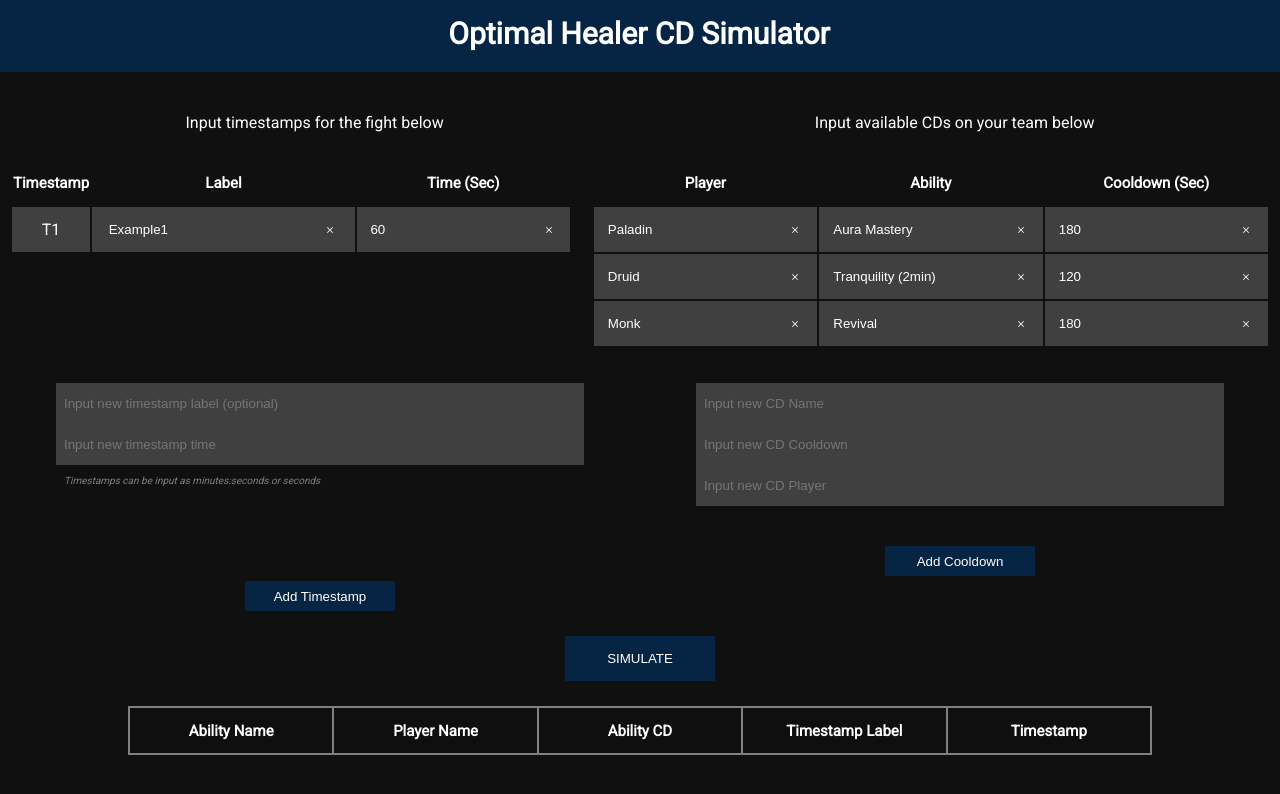
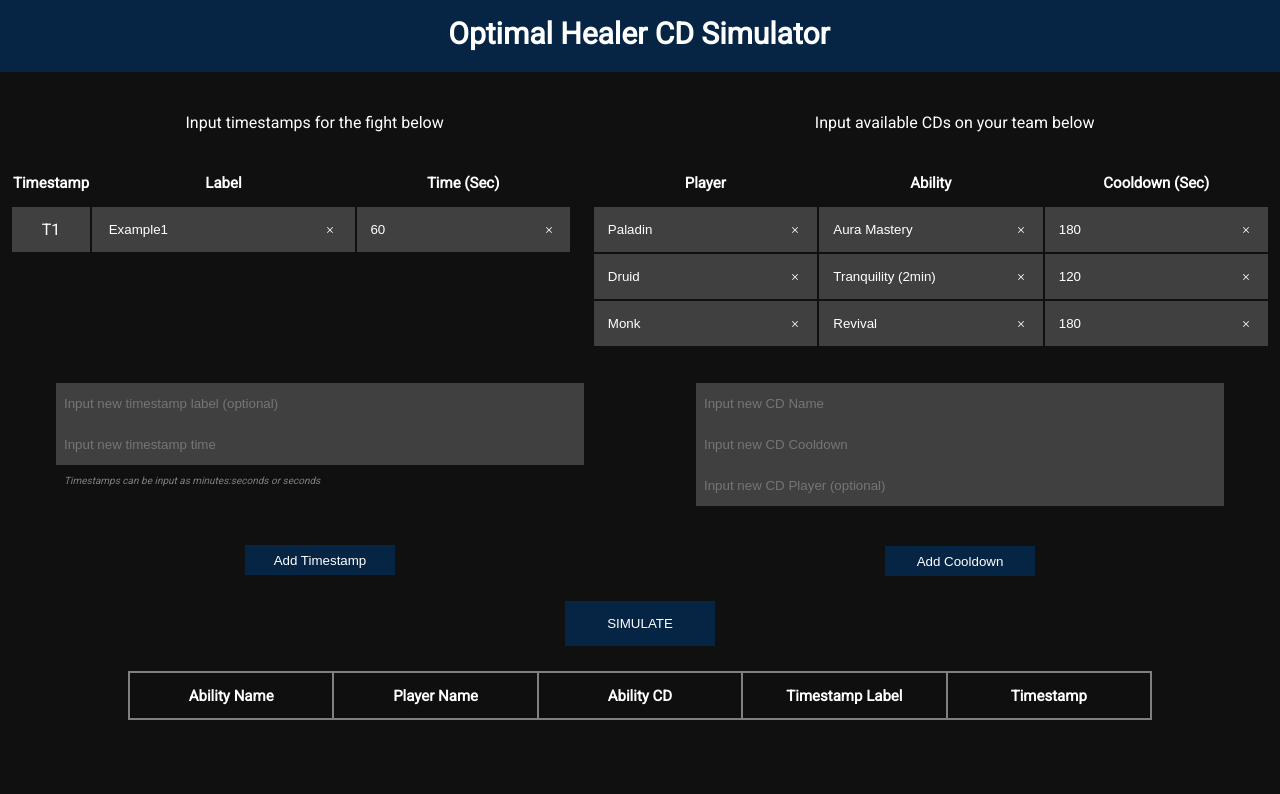
Before and after one commit to MagerlinC/CooldownSim, a React (Create React App) app: page / in a window 1280 px wide. Shown: the top 794 px of the page. Built offline with nearby package versions, Linux system fonts and the light colour scheme.

Commit message:
LocalStorage order fixing, button margin fix

```diff
--- a/src/App.js
+++ b/src/App.js
@@ -36,6 +36,7 @@ class App extends Component {
                 t.time = newVal;
             }
         });
+        ts.sort(this.sortAsNumber);
         localStorage.setItem('timestamps', JSON.stringify(ts));
         this.setState(prevState => {
             let timeStamps = prevState.inputTimeStamps.slice();
@@ -61,6 +62,7 @@ class App extends Component {
                 t.label = newVal;
             }
         });
+        ts.sort(this.sortAsNumber);
         localStorage.setItem('timestamps', JSON.stringify(ts));
 
         this.setState(prevState => {
@@ -103,6 +105,7 @@ class App extends Component {
         if(timeVal) {
             let ts = JSON.parse(localStorage.getItem('timestamps'));
             ts.push({id: id, label: labelVal, time: timeVal});
+            ts.sort(this.sortAsNumber);
             localStorage.setItem('timestamps', JSON.stringify(ts));
             this.setState(prevState => {
                     let timeStamps = prevState.inputTimeStamps.slice();
@@ -274,8 +277,6 @@ class App extends Component {
                         cd = cds[j];
                         numCDsUsedForMultiUsage++;
                     }
-
-
                 }
                 else {
                     //time since last use of CD is smaller than the CD's cooldown
@@ -414,7 +415,6 @@ class App extends Component {
                             <TimestampInput placeholder={"Input new timestamp label (optional)"} value={this.state.newTimestampInputLabelValue} onKeyPress={() => this.handleAddNewTimestamp()} onChange={e => this.handleNewInputLabelChange(e)}/>
                             <TimestampInput refFunction={ref => this.handleGotRef(ref)} placeholder={"Input new timestamp time"} value={this.state.newTimestampInputTimeValue} onKeyPress={() => this.handleAddNewTimestamp()} onChange={e => this.handleNewInputTimeChange(e)}/>
                             <p className="tooltip">Timestamps can be input as minutes:seconds or seconds</p>
-                            <div className="placeholder"/>
                         </div>
                         <button className="add-button" onClick={() => this.handleAddNewTimestamp()}>Add Timestamp</button>
                     </div>
@@ -422,7 +422,7 @@ class App extends Component {
                         <div className="double-input">
                             <TimestampInput showSuggestions={true} onAdd={(name, cooldown) => this.handleAutocomplete(name, cooldown)} placeholder={"Input new CD Name"} value={this.state.newCooldownNameInputValue} onKeyPress={() => this.handleAddNewCDInput()} onChange={e => this.handleNewCDNameInputChange(e)}/>
                             <TimestampInput placeholder={"Input new CD Cooldown"}  value={this.state.newCooldownInputValue} onKeyPress={() => this.handleAddNewCDInput()} onChange={e => this.handleNewCDInputChange(e)}/>
-                            <TimestampInput placeholder={"Input new CD Player"}  value={this.state.newCooldownPersonInputValue} onKeyPress={() => this.handleAddNewCDInput()} onChange={e => this.handleNewCDPersonInputChange(e)}/>
+                            <TimestampInput placeholder={"Input new CD Player (optional)"}  value={this.state.newCooldownPersonInputValue} onKeyPress={() => this.handleAddNewCDInput()} onChange={e => this.handleNewCDPersonInputChange(e)}/>
                         </div>
                         <button className="add-button" onClick={() => this.handleAddNewCDInput()}>Add Cooldown</button>
                     </div>
--- a/src/App.scss
+++ b/src/App.scss
@@ -26,6 +26,7 @@ html {
   font-style: italic;
   color: grey;
   left: 10%;
+  height: 20px;
   top: 0;
 }
 
```
